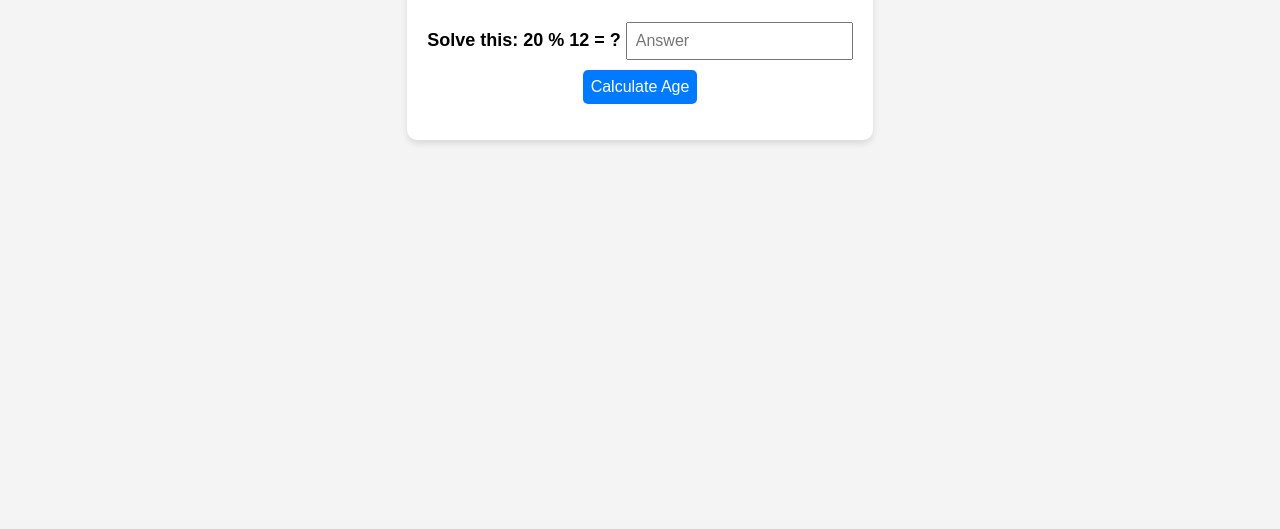
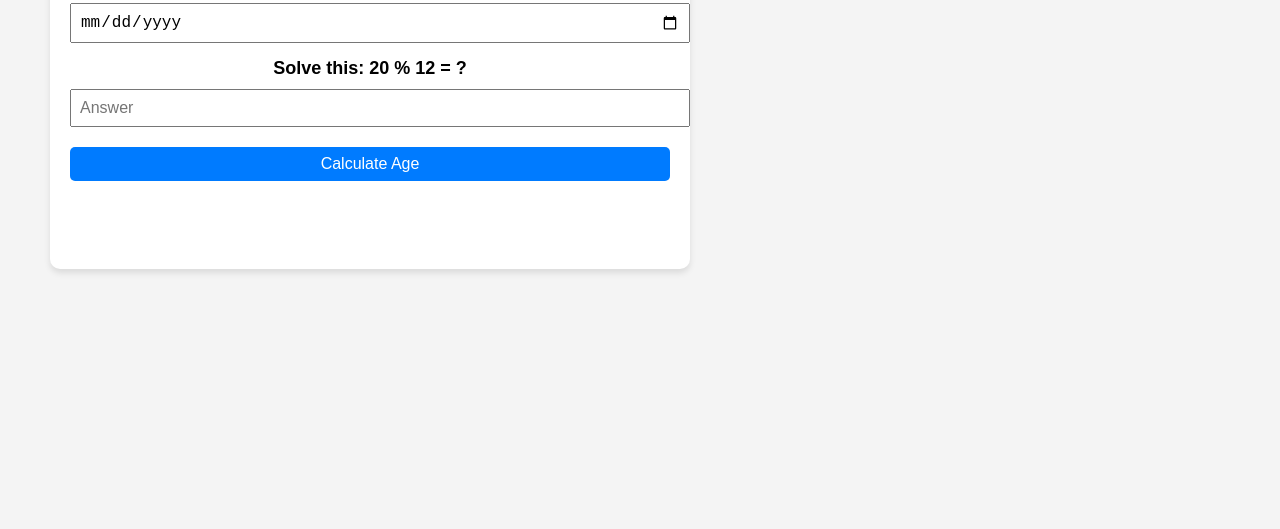
Before and after one commit to collin-nunnally/ITM-101-Million-Dollar-Crew, a plain HTML site: page index.html in a window 1280 px wide. Shown: the part 271-800 px from the top of the page. Drawn offline with Linux system fonts and the light colour scheme.

Commit message:
Updated Flex Update

```diff
--- a/index.html
+++ b/index.html
@@ -12,7 +12,7 @@
             What is your name? <input type="text" id="name" name="name" title="Enter your name" placeholder="Your name">
         </h2>
     </div>
-    <div class="container">
+    <div class="container" style="display: flex; flex-direction: column;">
         <h1>Age Calculator</h1>
         <label for="birthday">Enter your birthday:</label>
         <input type="date" id="birthday" name="birthday">
@@ -23,7 +23,7 @@
             <input type="number" id="captchaAnswer" title="Enter the answer" placeholder="Answer">
         </div>
 
-        <button id="calculate" type="button">Calculate Age</button>
+        <button id="calculate" type="button" style="margin-top: 20px;">Calculate Age</button>
         <p id="result"></p>
         <p id="insult"></p>
         <div id="banner"></div>
--- a/styles.css
+++ b/styles.css
@@ -9,14 +9,18 @@ body {
     background-color: white;
     padding: 20px;
     border-radius: 10px;
-    display: inline-block;
+    display: flex;
+    flex-direction: column;
     box-shadow: 0px 4px 6px rgba(0, 0, 0, 0.1);
+    width: 100%;
+    max-width: 600px; /* Optional: Set a max width for larger screens */
 }
 
 input, button {
     margin-top: 10px;
     padding: 8px;
     font-size: 16px;
+    width: 100%; /* Make inputs and buttons full width */
 }
 
 button {
@@ -45,4 +49,6 @@ button:hover {
     margin-top: 15px;
     font-size: 18px;
     font-weight: bold;
+    display: flex;
+    flex-direction: column; /* Stack label and input vertically */
 }
```
